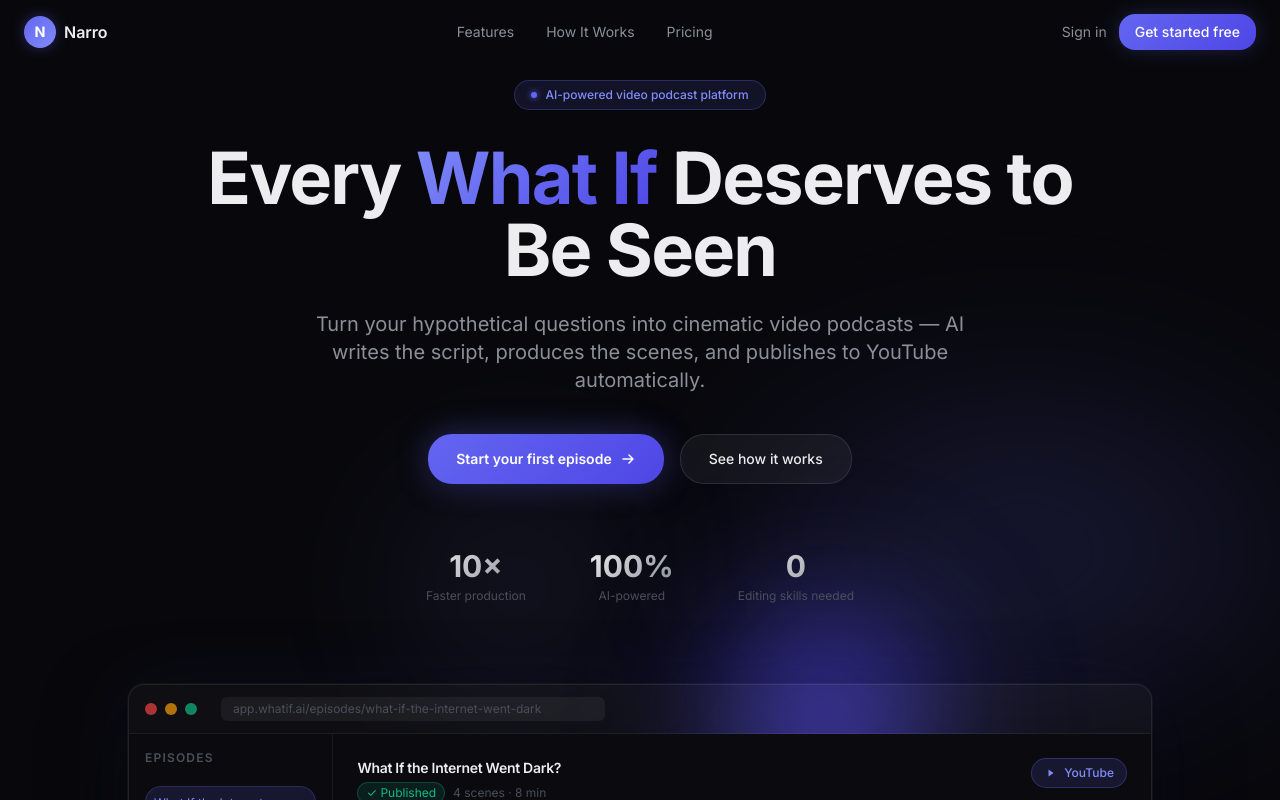
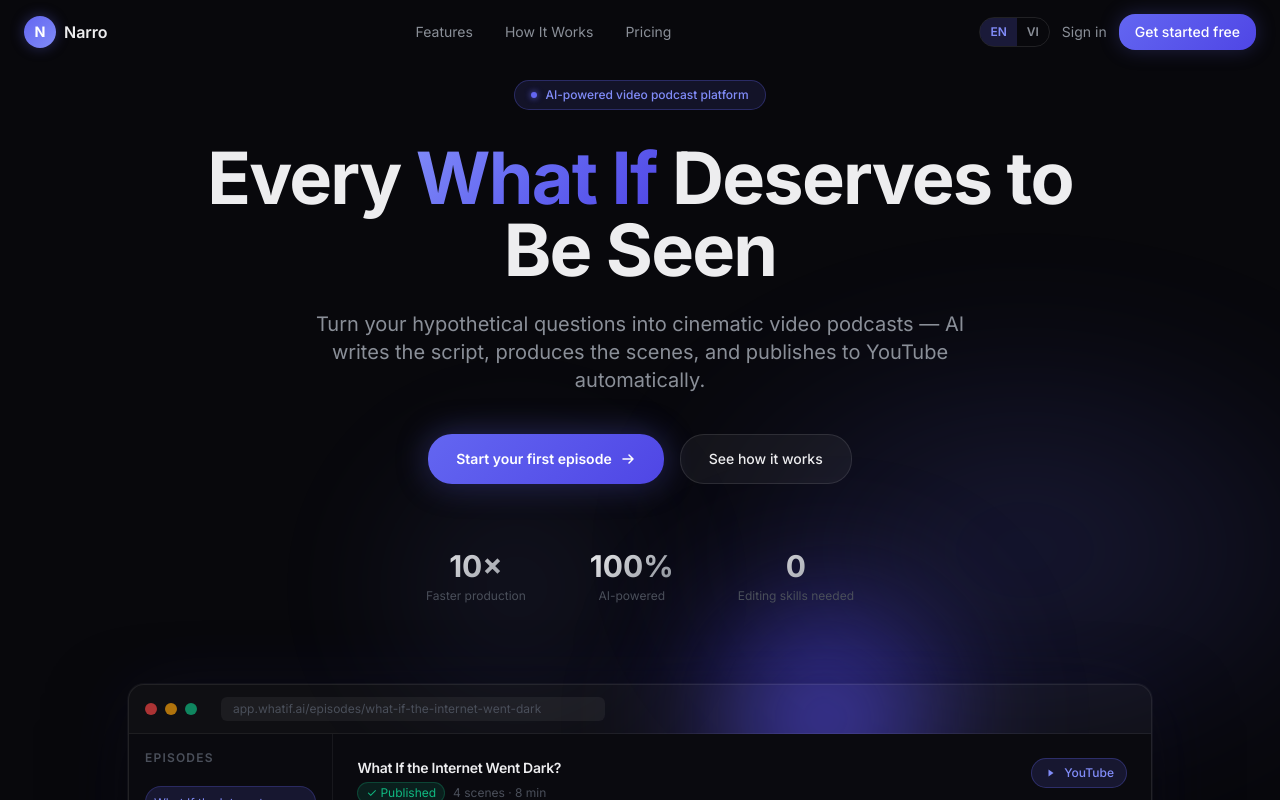
Before and after one commit to Ryan1712/i-video, a Next.js app in the folder frontend/: page /en in a window 1280 px wide. Shown: the top 800 px of the page. Built offline with nearby package versions, Linux system fonts and the light colour scheme.

Commit message:
feat(i18n): locale switcher in landing nav and dashboard sidebar

```diff
--- a/frontend/src/app/[locale]/dashboard/layout.tsx
+++ b/frontend/src/app/[locale]/dashboard/layout.tsx
@@ -5,6 +5,7 @@ import { useTranslations } from "next-intl";
 import { Link, usePathname, useRouter } from "@/i18n/navigation";
 import { getToken, logout } from "@/lib/auth";
 import Logo from "@/components/Logo";
+import LocaleSwitcher from "@/components/LocaleSwitcher";
 
 const NAV_KEYS = [
   {
@@ -125,8 +126,13 @@ export default function DashboardLayout({ children }: { children: React.ReactNod
           })}
         </nav>
 
+        {/* Locale Switcher */}
+        <div className="px-3 mb-4">
+          <LocaleSwitcher />
+        </div>
+
         {/* Sign out */}
-        <div className="px-3 mt-4">
+        <div className="px-3">
           <button
             onClick={logout}
             className="flex items-center gap-3 px-3 py-2.5 rounded-xl text-sm w-full transition-all duration-150"
--- /dev/null
+++ b/frontend/src/components/LocaleSwitcher.tsx
@@ -0,0 +1,33 @@
+"use client";
+
+import { useLocale } from "next-intl";
+import { usePathname, useRouter } from "@/i18n/navigation";
+
+const LOCALES = ["en", "vi"] as const;
+
+export default function LocaleSwitcher() {
+  const locale = useLocale();
+  const pathname = usePathname();
+  const router = useRouter();
+
+  return (
+    <span
+      className="inline-flex rounded-lg overflow-hidden text-xs font-semibold"
+      style={{ border: "1px solid rgba(255,255,255,0.1)" }}
+    >
+      {LOCALES.map((l) => (
+        <button
+          key={l}
+          onClick={() => l !== locale && router.replace(pathname, { locale: l })}
+          className="px-2.5 py-1.5 uppercase"
+          style={{
+            background: l === locale ? "rgba(99,102,241,0.2)" : "transparent",
+            color: l === locale ? "#818CF8" : "#8A8F98",
+          }}
+        >
+          {l.toUpperCase()}
+        </button>
+      ))}
+    </span>
+  );
+}
--- a/frontend/src/components/landing/Nav.tsx
+++ b/frontend/src/components/landing/Nav.tsx
@@ -3,6 +3,7 @@
 import { useState, useEffect } from "react";
 import { Link } from "@/i18n/navigation";
 import Logo from "@/components/Logo";
+import LocaleSwitcher from "@/components/LocaleSwitcher";
 
 export default function Nav() {
   const [scrolled, setScrolled] = useState(false);
@@ -55,6 +56,7 @@ export default function Nav() {
 
         {/* CTAs */}
         <div className="flex items-center gap-3">
+          <LocaleSwitcher />
           <Link
             href="/login"
             className="hidden md:block text-sm transition-colors duration-200"
```
Also changed, not shown: 1 other file (tests, documents, lock files or other folders).
